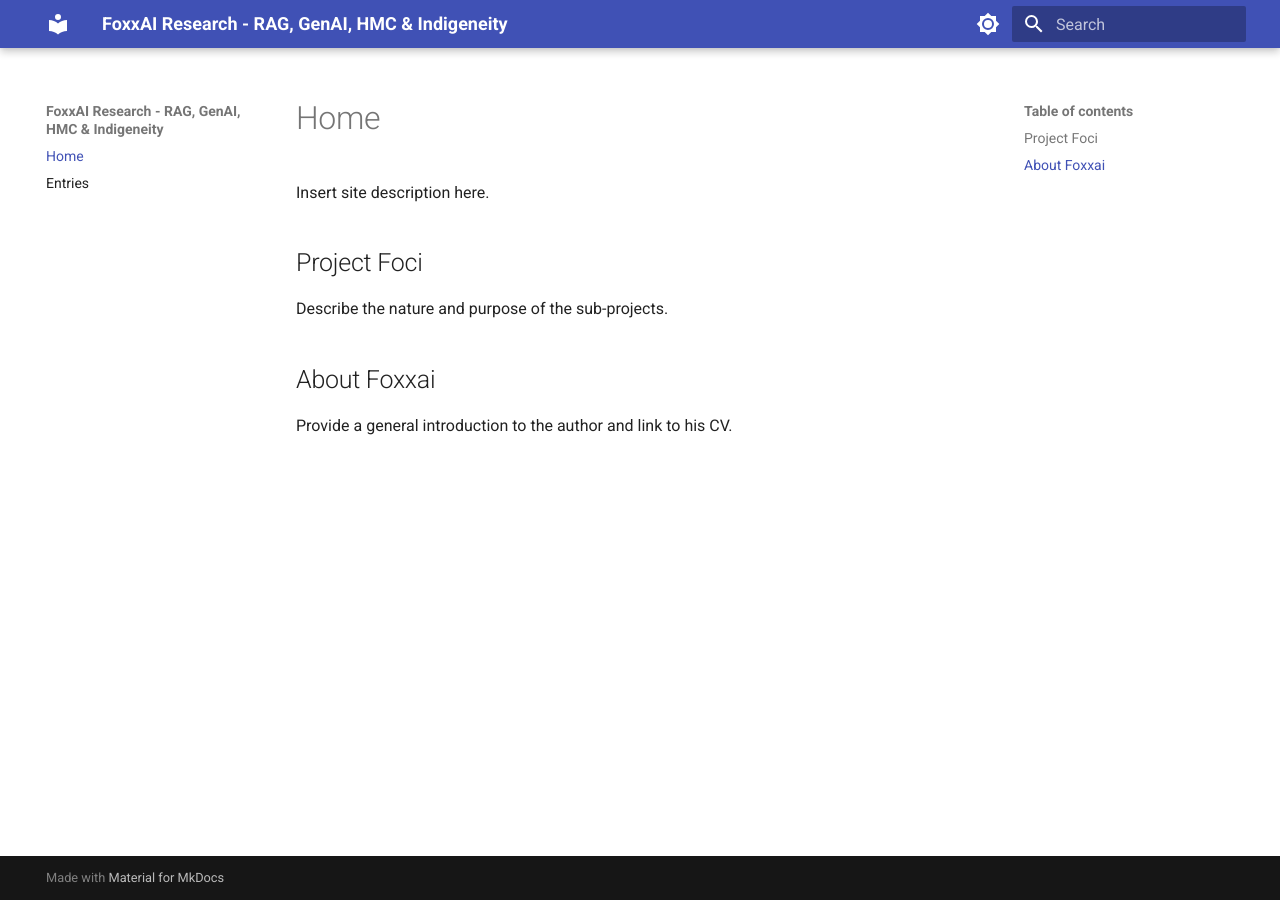
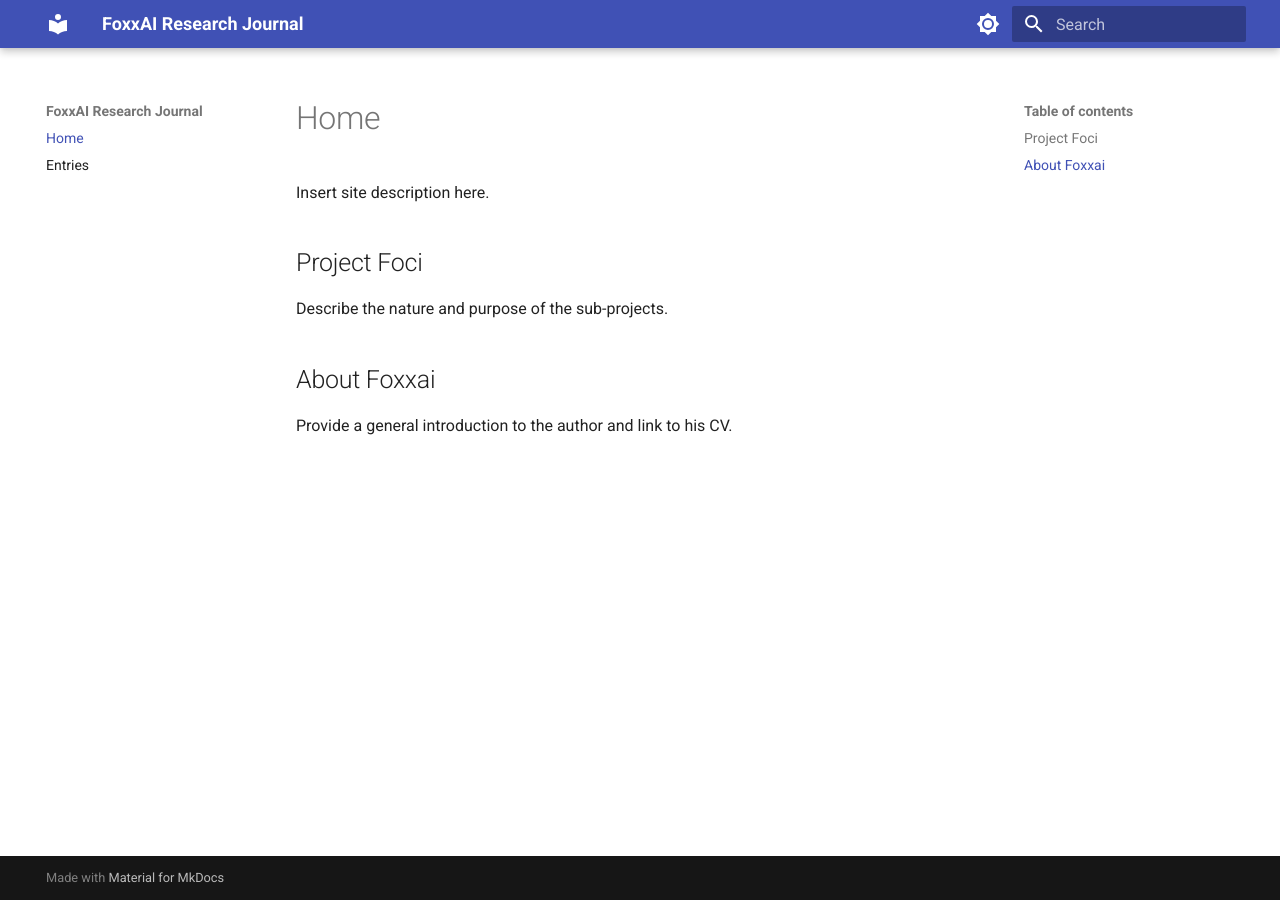
Before and after one commit to Foxxai/foxxai.xyz, an MkDocs documentation site: the page built from docs/index.md, in a window 1280 px wide. Built offline with MkDocs 1.6.1 and Material for MkDocs 9.7.7, drawn with Linux system fonts in a browser that asks for light colours.

Commit message:
Navigation tweaks

```diff
--- a/mkdocs.yml
+++ b/mkdocs.yml
@@ -1,4 +1,4 @@
-site_name: FoxxAI Research - RAG, GenAI, HMC & Indigeneity
+site_name: FoxxAI Research Journal
 site_url: https://foxxai.xyz
 
 theme:
@@ -24,7 +24,7 @@
   # - navigation.sections
   # - navigation.expand
   # - navigation.path
-  # - navigation.prune
+    - navigation.prune
   # - navigation.indexes
   # - navigation.top
 
```
